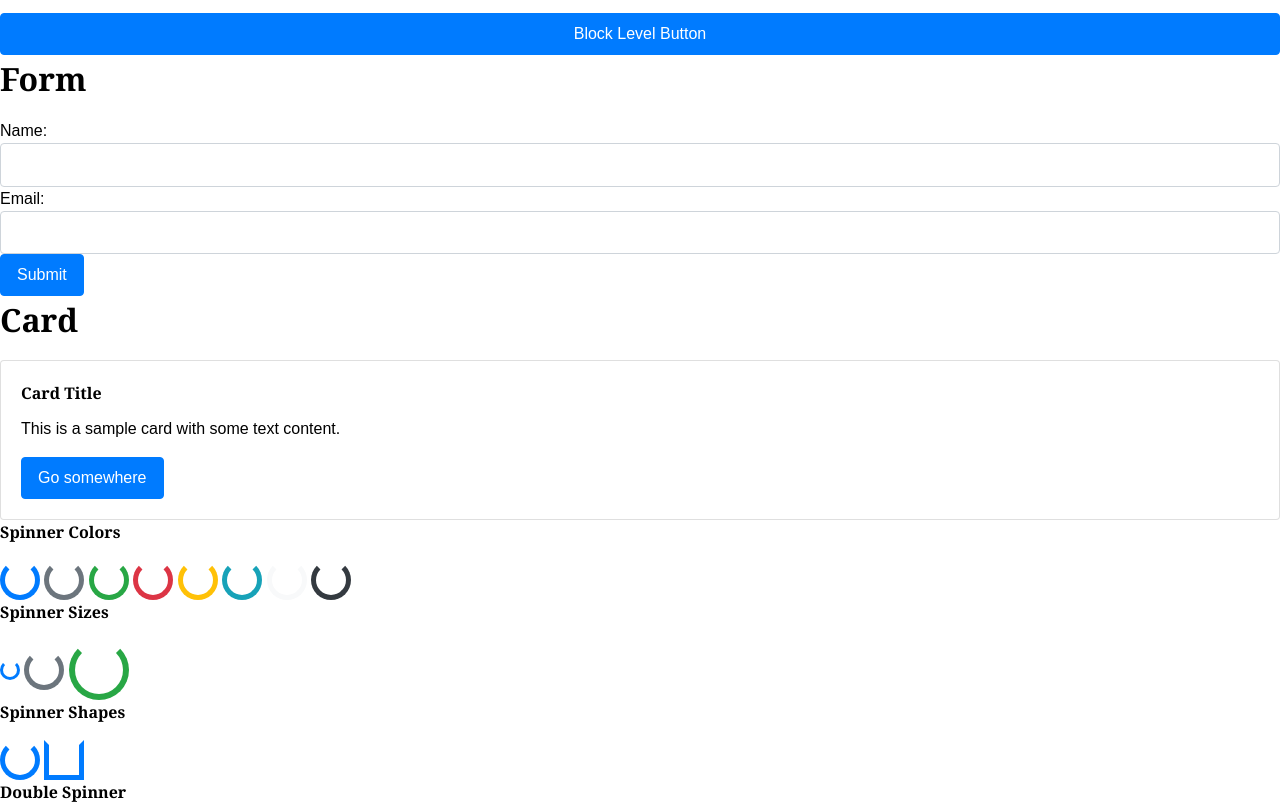
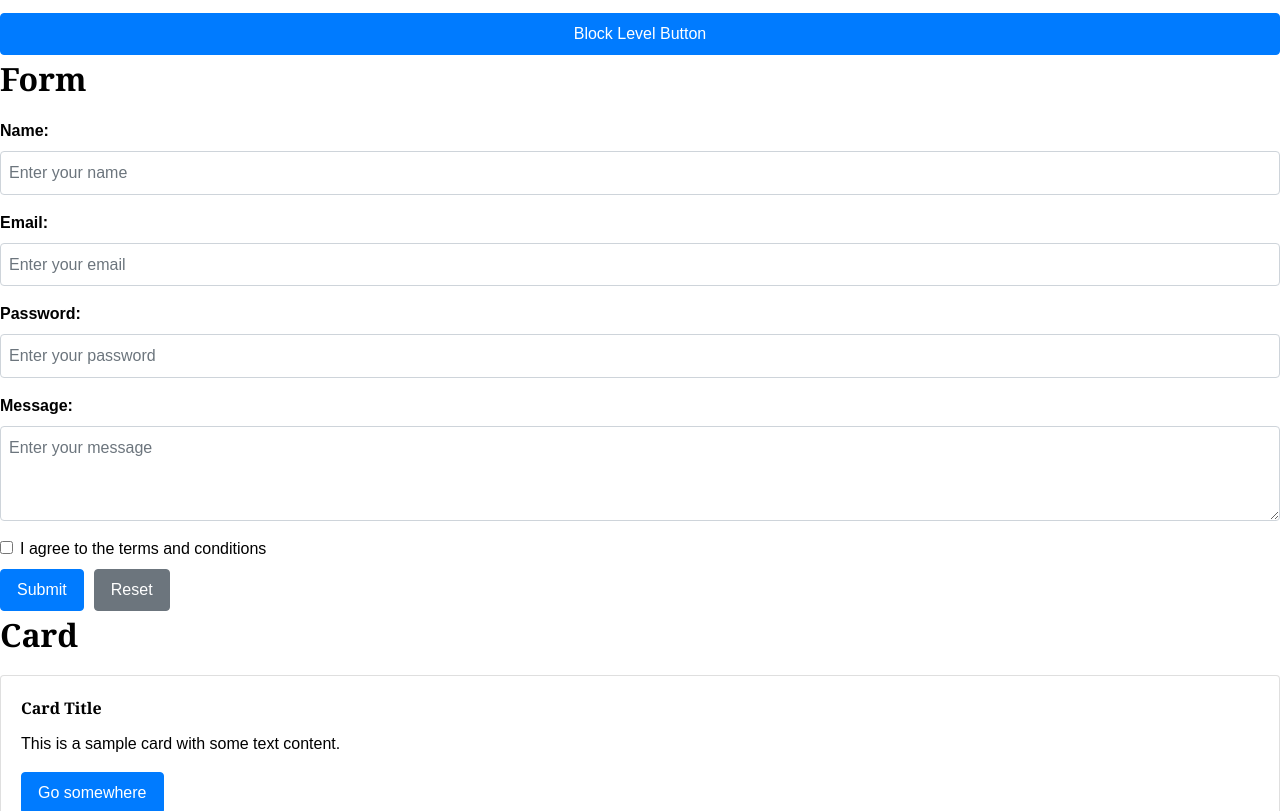
Before and after one commit to koinunopochi/ReinventingTheWheel-CSS, a plain HTML site: page sample/Base_example.html in a window 1280 px wide. Shown: the part 379-1190 px from the top of the page. Drawn offline with Linux system fonts and the light colour scheme.

Commit message:
add：formに追加したに追加した

```diff
--- a/sample/Base_example.html
+++ b/sample/Base_example.html
@@ -44,18 +44,39 @@
     <!--############################## Buttons ##############################-->
 
 
+    <!--############################## Forms ##############################-->
     <h2>Form</h2>
     <form>
-      <div>
-        <label for="name">Name:</label>
-        <input type="text" id="name" class="form-control">
+      <div class="form-group">
+        <label for="name" class="form-label">Name:</label>
+        <input type="text" id="name" class="form-control" placeholder="Enter your name">
       </div>
-      <div>
-        <label for="email">Email:</label>
-        <input type="email" id="email" class="form-control">
+      <div class="form-group">
+        <label for="email" class="form-label">Email:</label>
+        <input type="email" id="email" class="form-control" placeholder="Enter your email">
       </div>
-      <button type="submit" class="btn btn-primary">Submit</button>
+      <div class="form-group">
+        <label for="password" class="form-label">Password:</label>
+        <input type="password" id="password" class="form-control" placeholder="Enter your password">
+      </div>
+      <div class="form-group">
+        <label for="message" class="form-label">Message:</label>
+        <textarea id="message" class="form-control" rows="3" placeholder="Enter your message"></textarea>
+      </div>
+      <div class="form-check">
+        <input type="checkbox" id="terms" class="form-check-input">
+        <label for="terms" class="form-check-label">I agree to the terms and conditions</label>
+      </div>
+      <div class="form-row">
+        <div class="col">
+          <button type="submit" class="btn btn-primary">Submit</button>
+        </div>
+        <div class="col">
+          <button type="reset" class="btn btn-secondary">Reset</button>
+        </div>
+      </div>
     </form>
+    <!--############################## Forms ##############################-->
 
     <h2>Card</h2>
     <div class="card">
--- a/src/components/forms.css
+++ b/src/components/forms.css
@@ -1,4 +1,14 @@
 /* forms.css */
+.form-group {
+  margin-bottom: 1rem;
+}
+
+.form-label {
+  display: inline-block;
+  margin-bottom: 0.5rem;
+  font-weight: bold;
+}
+
 .form-control {
   display: block;
   width: 100%;
@@ -9,4 +19,54 @@
   background-color: #fff;
   border: 1px solid #ced4da;
   border-radius: 0.25rem;
+  transition: border-color 0.15s ease-in-out, box-shadow 0.15s ease-in-out;
 }
+
+.form-control:focus {
+  color: #495057;
+  background-color: #fff;
+  border-color: #80bdff;
+  outline: 0;
+  box-shadow: 0 0 0 0.2rem rgba(0, 123, 255, 0.25);
+}
+
+.form-control::placeholder {
+  color: #6c757d;
+  opacity: 1;
+}
+
+.form-control:disabled,
+.form-control[readonly] {
+  background-color: #e9ecef;
+  opacity: 1;
+}
+
+.form-check {
+  position: relative;
+  display: block;
+  padding-left: 1.25rem;
+  margin-bottom: 0.5rem;
+}
+
+.form-check-input {
+  position: absolute;
+  margin-top: 0.3rem;
+  margin-left: -1.25rem;
+}
+
+.form-check-label {
+  margin-bottom: 0;
+}
+
+.form-row {
+  display: flex;
+  flex-wrap: wrap;
+  margin-right: -5px;
+  margin-left: -5px;
+}
+
+.form-row > .col,
+.form-row > [class*="col-"] {
+  padding-right: 5px;
+  padding-left: 5px;
+}
```
